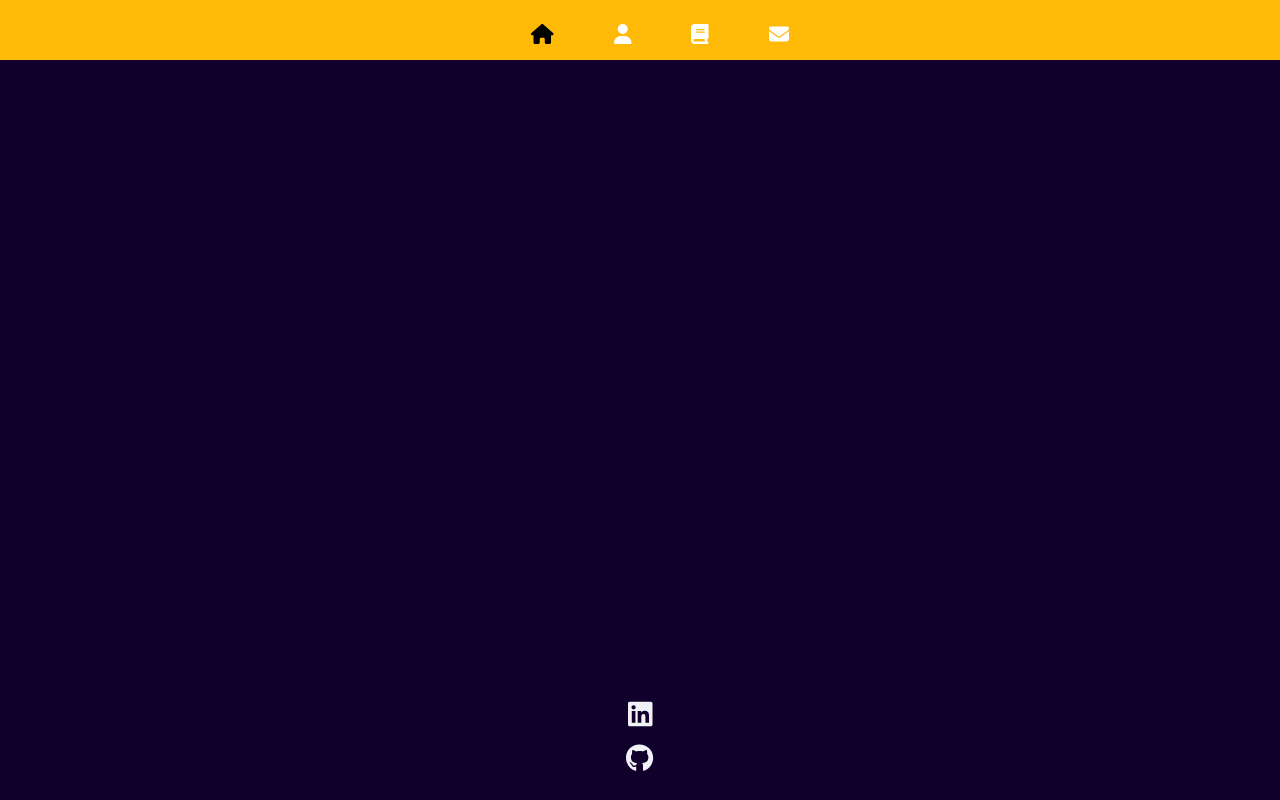
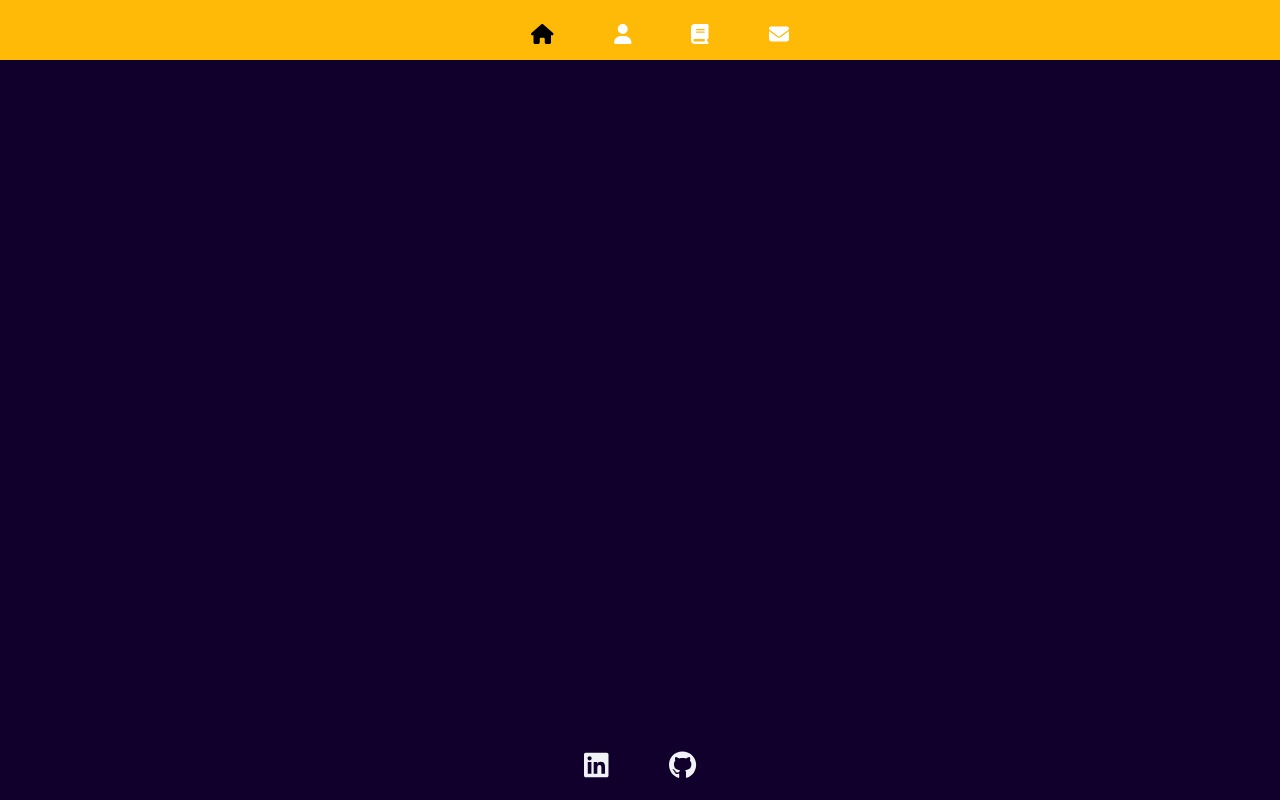
Before and after one commit to angelawong3/react-portfolio, a React (Create React App) app: page / in a window 1280 px wide. Built offline with nearby package versions, Linux system fonts and the light colour scheme.

Commit message:
footer css done

```diff
--- a/src/components/Footer/index.css
+++ b/src/components/Footer/index.css
@@ -10,8 +10,7 @@
 }
 
 .footer-item {
-  padding: 8px 0;
-  display: block;
+  display: inline-block;
   font-size: 28px;
   line-height: 15px;
   color: #fff;
```
Also changed, not shown: src/components/Footer/index.js (+6 -5 lines).
